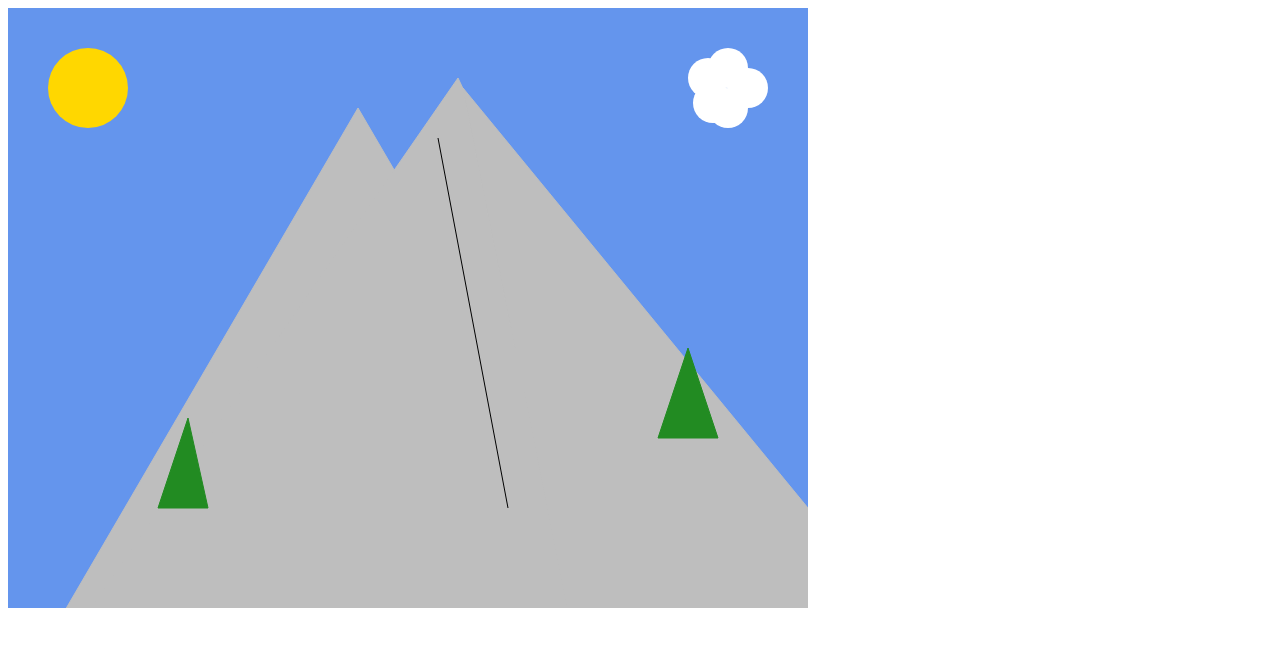
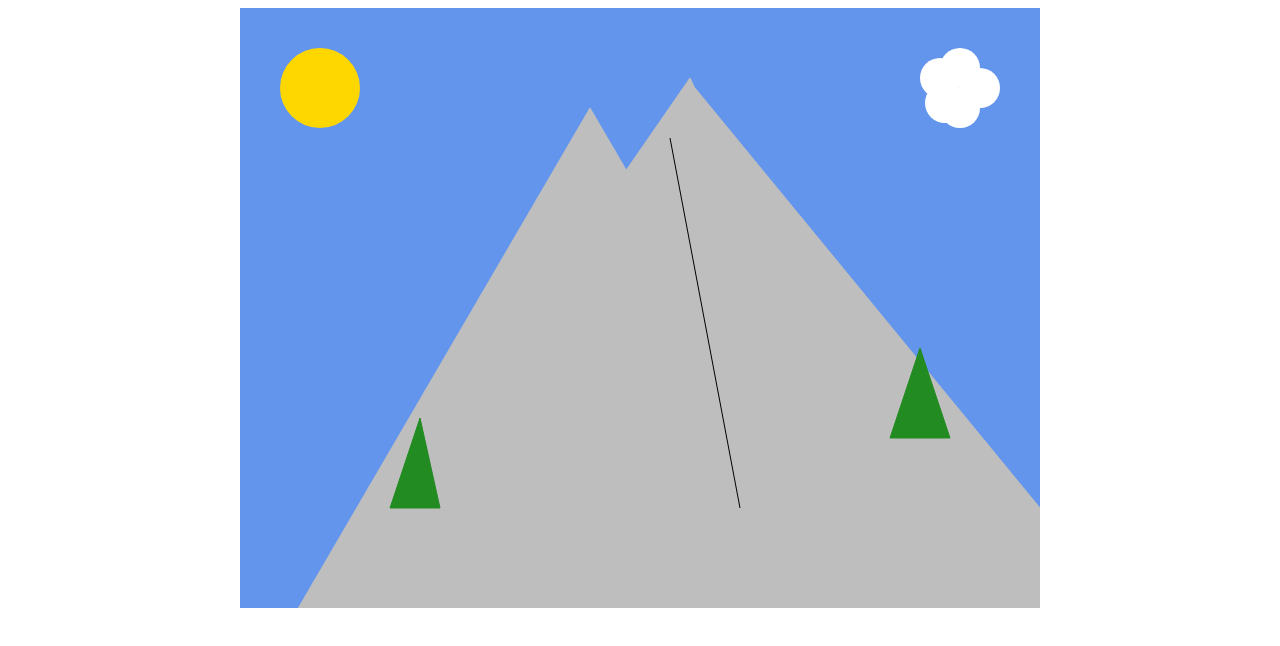
Before and after one commit to nessrebe/EIA2, a plain HTML site: page Aufgabe 01/Skipiste/Skipiste.html in a window 1280 px wide. Drawn offline with Linux system fonts and the light colour scheme.

Commit message:
upload Skipiste css

```diff
--- /dev/null
+++ b/Aufgabe 01/Skipiste/Skipiste.css
@@ -0,0 +1,10 @@
+html {
+  font-family: arial, sans-serif;
+}
+
+canvas {
+  max-width: 90%;
+  padding: 0;
+  margin: auto;
+  display: block;
+}
--- a/Aufgabe 01/Skipiste/Skipiste.html
+++ b/Aufgabe 01/Skipiste/Skipiste.html
@@ -2,7 +2,7 @@
 Aufgabe: Aufgabe 0 Miniseite
 Name: Rebecca Neß
 Matrikel: 256154
-Datum: 13.10.2017
+Datum: 20.10.2017
 
 Hiermit versichere ich, dass ich diesen Code selbst geschrieben habe. Er wurde nicht kopiert und auch nicht diktiert.
 -->
@@ -11,6 +11,7 @@ Hiermit versichere ich, dass ich diesen Code selbst geschrieben habe. Er wurde n
 <head>
 	<meta charset="utf-8">
 	<title>Skipiste/ Canvas</title>
+	 <link href="Skipiste.css" type="text/css" rel="stylesheet">
 	<script src="Skipiste.js"></script>
 </head>
 <body>
```
Also changed, not shown: Steckbrief/info.htm (+0 -4 lines).
